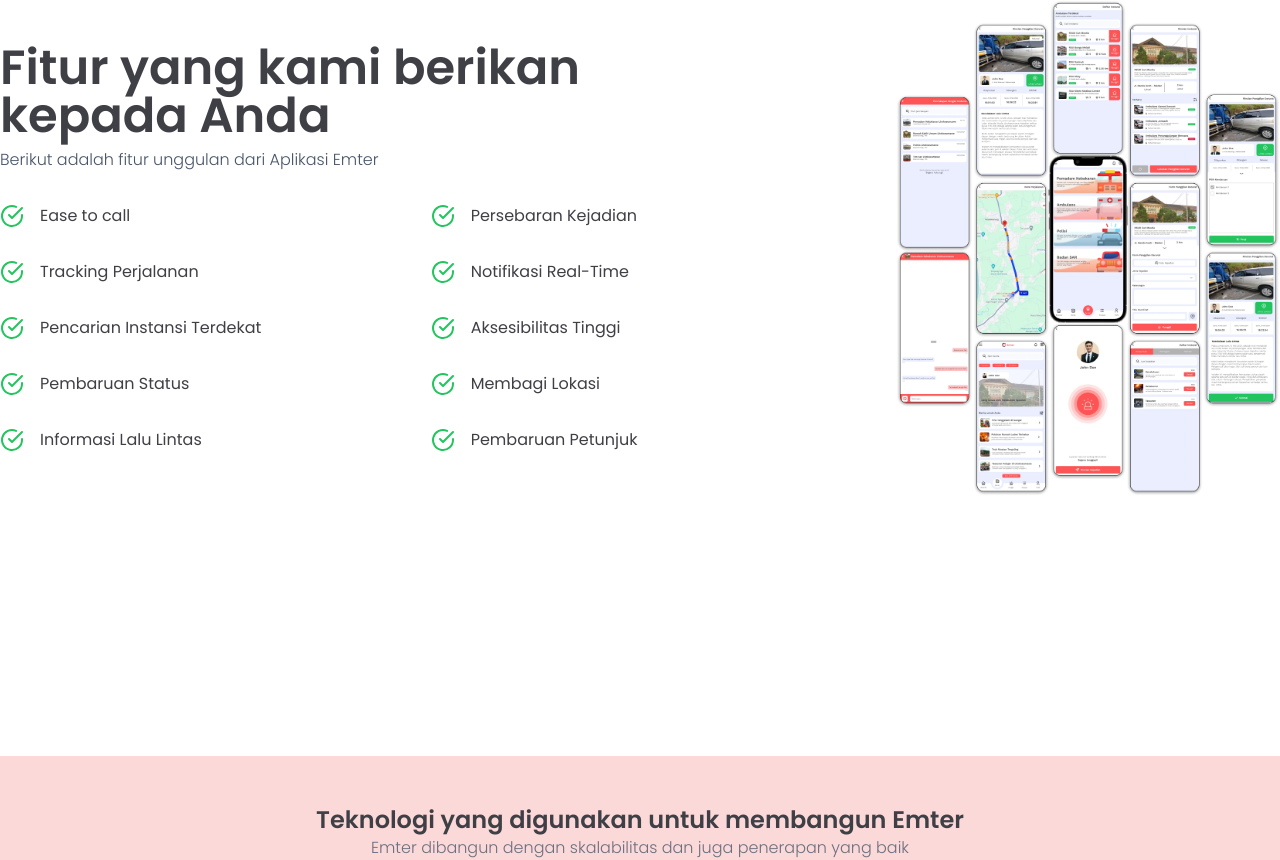
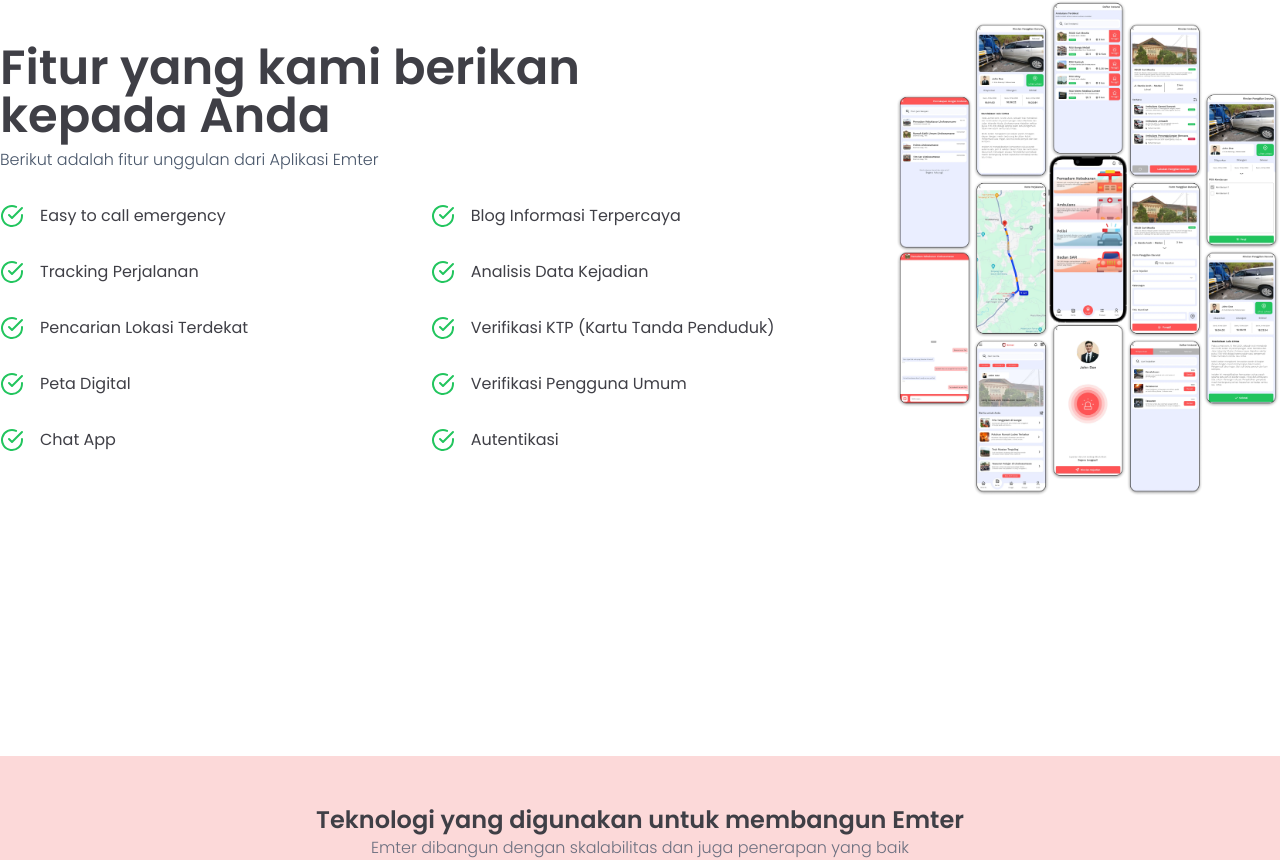
Before and after one commit to Emter-Team/emter_web, a React (Vite) app: page / in a window 1280 px wide. Shown: the part 2065-2925 px from the top of the page. Built offline with nearby package versions, Linux system fonts and the light colour scheme; what tailwindcss-bg-patterns would draw is missing.

Commit message:
feat: fix bug

```diff
--- a/src/pages/home/Index.jsx
+++ b/src/pages/home/Index.jsx
@@ -220,7 +220,7 @@ export default function Index() {
                                 <div className="w-full md:w-1/2">
                                     <div className="flex items-center gap-x-4 py-4">
                                         <CheckCircle className="text-success" />{" "}
-                                        Ease to call
+                                        Easy to call emergency
                                     </div>
                                     <div className="flex items-center gap-x-4 py-4">
                                         <CheckCircle className="text-success" />{" "}
@@ -228,37 +228,37 @@ export default function Index() {
                                     </div>
                                     <div className="flex items-center gap-x-4 py-4">
                                         <CheckCircle className="text-success" />{" "}
-                                        Pencarian Instansi Terdekat
+                                        Pencarian Lokasi Terdekat
                                     </div>
                                     <div className="flex items-center gap-x-4 py-4">
                                         <CheckCircle className="text-success" />{" "}
-                                        Pembaruan Status
+                                        Peta Digital
                                     </div>
                                     <div className="flex items-center gap-x-4 py-4">
                                         <CheckCircle className="text-success" />{" "}
-                                        Informasi Lalu Lintas
+                                        Chat App
                                     </div>
                                 </div>
                                 <div className="w-full md:w-1/2">
                                     <div className="flex items-center gap-x-4 py-4">
                                         <CheckCircle className="text-success" />{" "}
-                                        Persebaran Kejadian
+                                        Blog Informasi Terpercaya
                                     </div>
                                     <div className="flex items-center gap-x-4 py-4">
                                         <CheckCircle className="text-success" />{" "}
-                                        Notifikasi Real-Time
+                                        Analisis Data Kejadian
                                     </div>
                                     <div className="flex items-center gap-x-4 py-4">
                                         <CheckCircle className="text-success" />{" "}
-                                        Aksesibilitas Tinggi
+                                        Verifikasi KTP (Kartu Tanda Penduduk)
                                     </div>
                                     <div className="flex items-center gap-x-4 py-4">
                                         <CheckCircle className="text-success" />{" "}
-                                        Membagi Lokasi
+                                        Verifikasi Pengguna Umum
                                     </div>
                                     <div className="flex items-center gap-x-4 py-4">
                                         <CheckCircle className="text-success" />{" "}
-                                        Pembaruan Petunjuk
+                                        Autentikasi
                                     </div>
                                 </div>
                             </div>
@@ -291,27 +291,27 @@ export default function Index() {
                             <div className="absolute top-0 -left-full h-full w-1/2 bg-gradient-to-r from-transparent via-white to-transparent opacity-100 animate-shine"></div>
                         </div>
                     </div>
-                    <div className="w-3/4 flex items-center justify-evenly px-24">
+                    <div className="w-3/4 flex items-center justify-center gap-x-4 md:gap-x-0 md:justify-evenly px-24">
                         <img
-                            className="w-24"
+                            className="w-16 md:w-24"
                             src="images/homepage/laravel.webp"
                             alt=""
                             data-aos="flip-left"
                         />
                         <img
-                            className="w-20"
+                            className="w-12 md:w-20"
                             src="images/homepage/flutter.webp"
                             alt=""
                             data-aos="flip-left"
                         />
                         <img
-                            className="w-24"
+                            className="w-16 md:w-24"
                             src="images/homepage/reactjs.webp"
                             alt=""
                             data-aos="flip-left"
                         />
                         <img
-                            className="w-24"
+                            className="w-16 md:w-24"
                             src="images/homepage/azure.webp"
                             alt=""
                             data-aos="flip-left"
```
